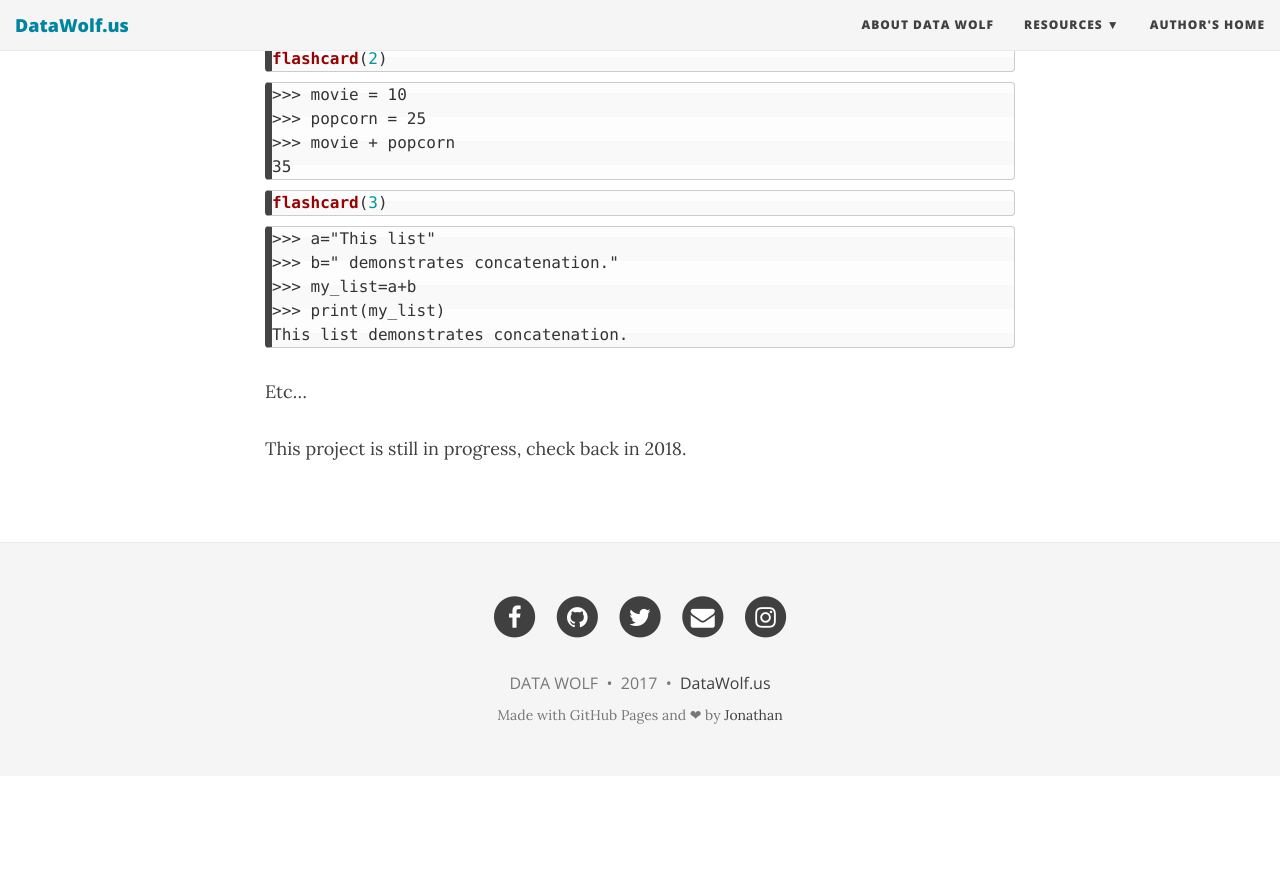
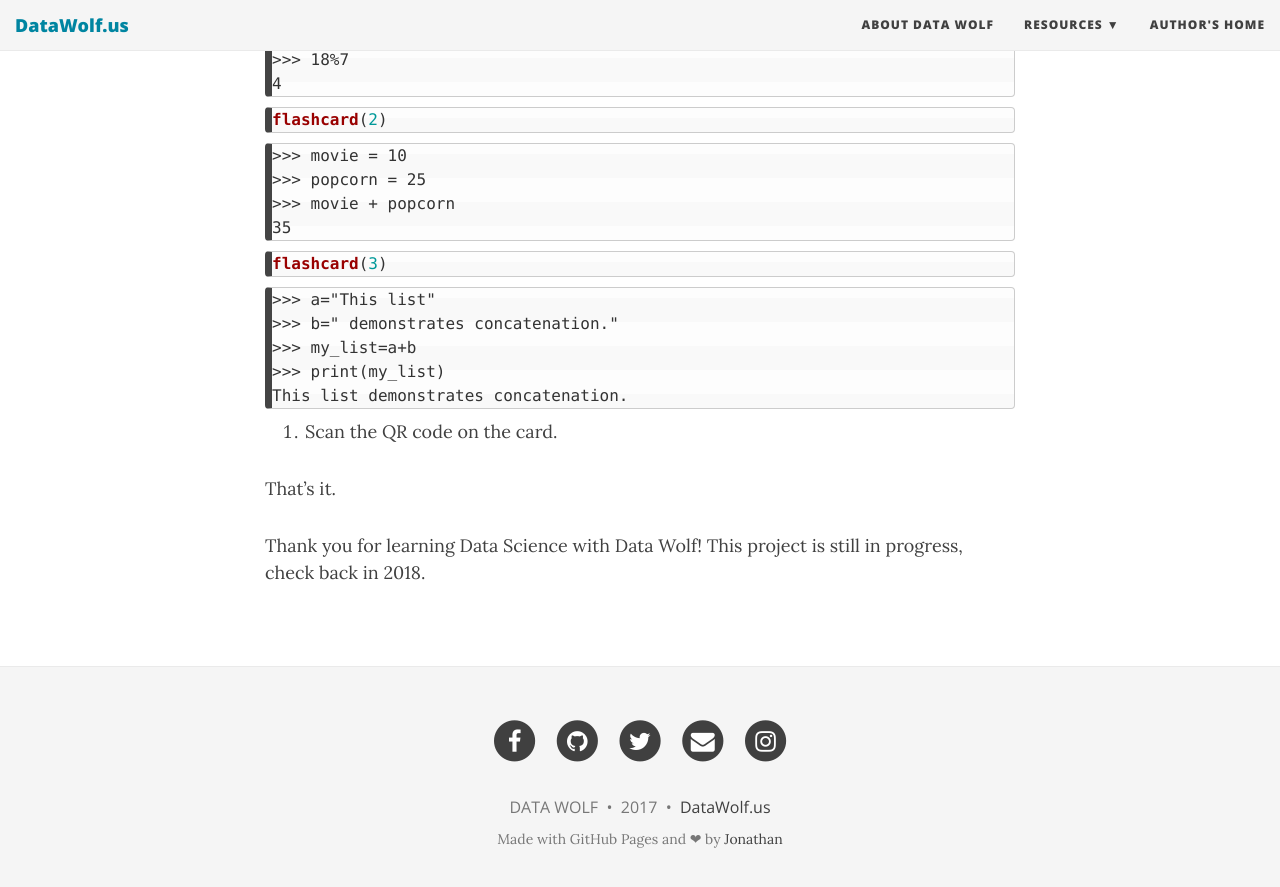
Before and after one commit to blueberrypineapple/data-wolf.github.io, a Jekyll site: the page built from about_data_wolf.md, in a window 1280 px wide and 900 px high, scrolled down 1444 px. Shown: the top 887 px of the window. Built offline with Jekyll 4.4.1, drawn with Linux system fonts in a browser that asks for light colours; nearby versions of some CDN libraries; before the commit the page ends 2220 px from its top, so only the background shows below that; some of the changed text lies outside the part shown.

Commit message:
Update about_data_wolf.md

```diff
--- a/about_data_wolf.md
+++ b/about_data_wolf.md
@@ -5,13 +5,16 @@
 ---
 
 # Data Science Flashcards
-
-## Instructions
-Data Wolf presents [Data Science Flashcards!](https://datawolf.us/2017-10-10-data-science-flashcards/) I made these while taking [UC San Diego's DSE200x](https://www.edx.org/micromasters/data-science) course on edX and working with my favorite online bootcamp, DataCamp! For DataCamp I took [Intro to Python for Data Science](https://www.datacamp.com/courses/intro-to-python-for-data-science) and [Intermediate Python for Data Science](https://www.datacamp.com/courses/intermediate-python-for-data-science). The paper flashcards are made from MOO busniess cards and will be for sale soon while the free version will be made available on Instagram. If you still want to learn using paper flashcards and money is an obstacle, send me an email and I will send you a file so you can have them printed or you can print them at home, school, local library or with the help of a friend. The Hardcore DIY option: Hand writting these flashcards onto 3X5 or 4X6 is highly reccomended, here is why:
+Data Wolf presents: [Data Science Flashcards!](https://datawolf.us/2017-10-10-data-science-flashcards/) I made these while taking [UC San Diego's DSE200x](https://www.edx.org/micromasters/data-science) course on edX and working with my favorite online bootcamp, DataCamp! For DataCamp I took [Intro to Python for Data Science](https://www.datacamp.com/courses/intro-to-python-for-data-science) and [Intermediate Python for Data Science](https://www.datacamp.com/courses/intermediate-python-for-data-science). The paper flashcards are made from MOO busniess cards and will be for sale soon while the free version will be made available on Instagram. If you still want to learn using paper flashcards and money is an obstacle, send me an email and I will send you a file so you can have them printed or you can print them at home, school, local library or with the help of a friend. The Hardcore DIY option: Hand writting these flashcards onto 3X5 or 4X6 is highly reccomended, here is why:
 
 1. I made these in Photoshop and while it took a while, I have become a  much better programmer for it.
 2. Once you really have these down, use them as a gift to get a friend or family member into Python.
 3. After you given them away, you can still quiz yourself on Instagram to make sure you still remember!
+
+## Getting Started:
+
+1. Get paper flashcards or go to [Data Wolf Instagram](https://www.instagram.com/datawolf.us/).
+2. Try to solve them!
 
 ## Getting Answers:
 
@@ -68,6 +71,11 @@
     This list demonstrates concatenation.
 
 
-Etc...<br>
+3. Scan the QR code on the card.
 
+That's it.
+
+
+
+Thank you for learning Data Science with Data Wolf!
 This project is still in progress, check back in 2018.
```
